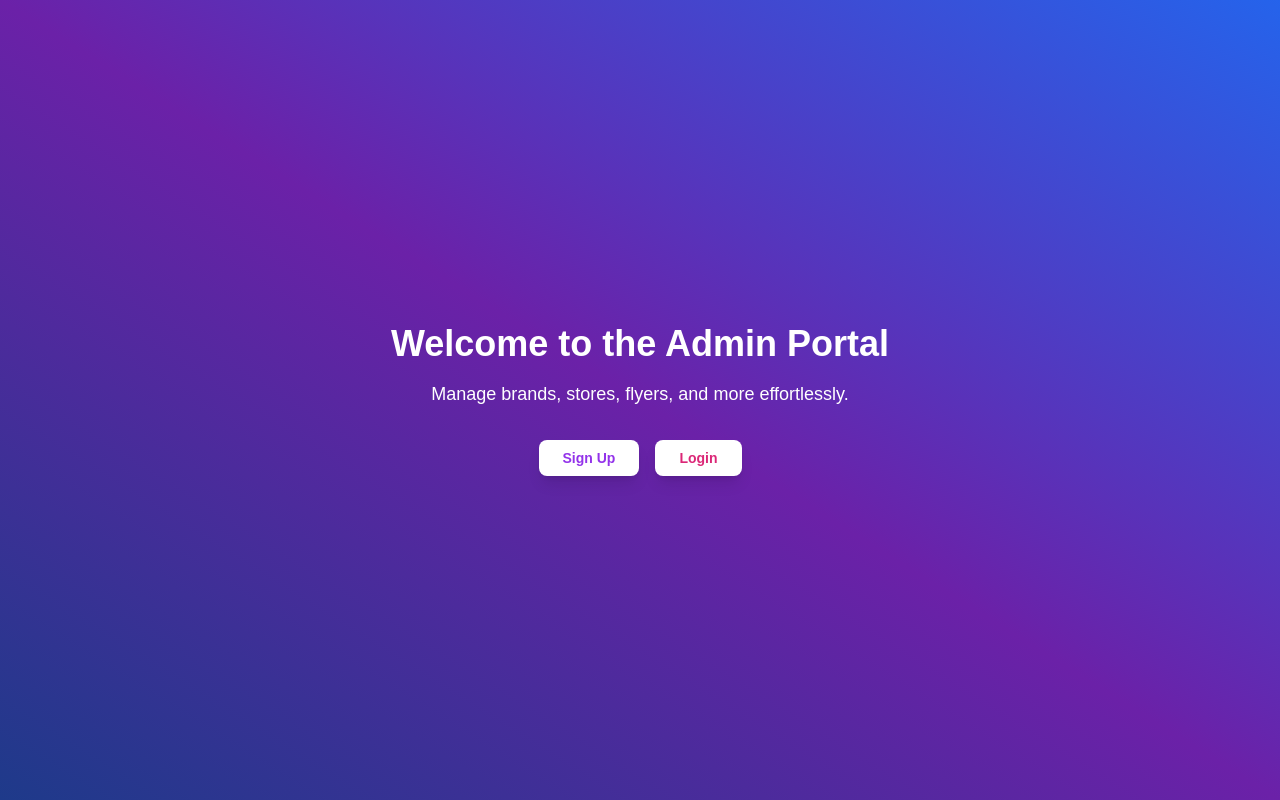
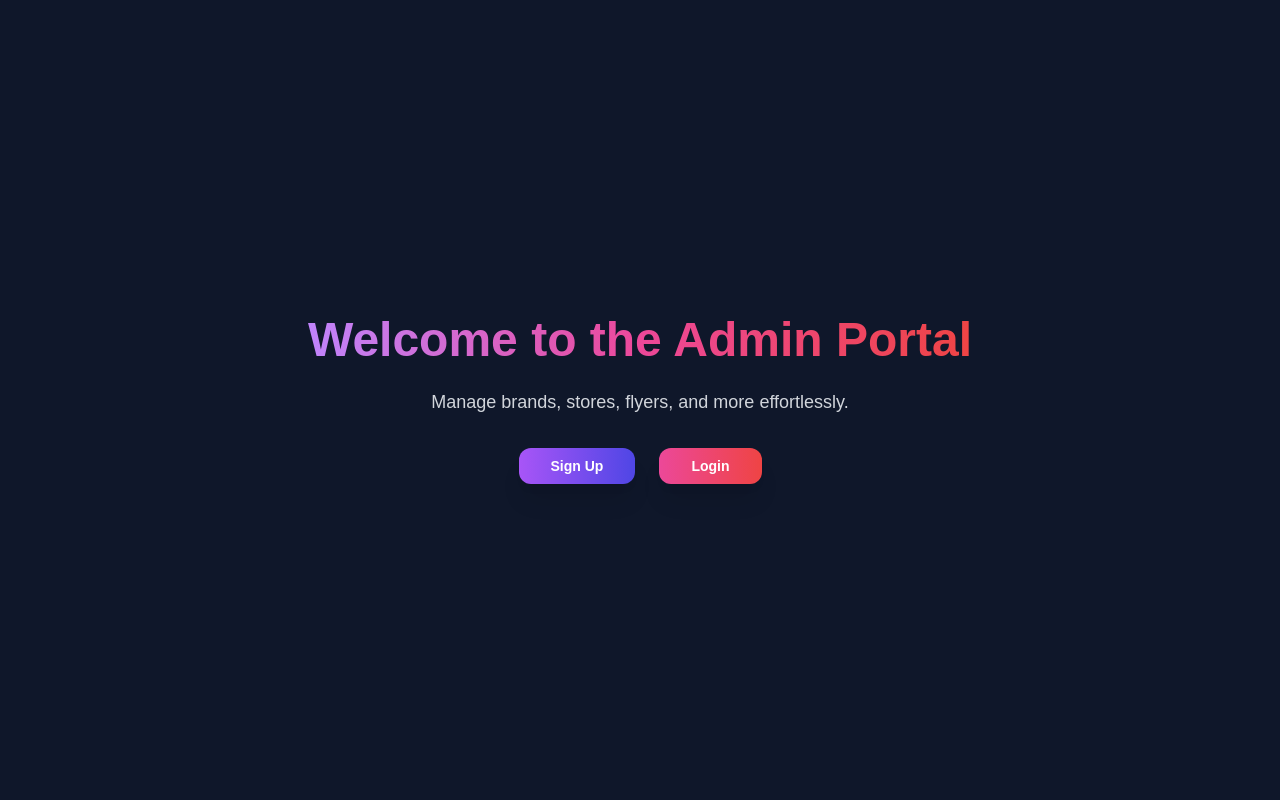
Before and after one commit to m-mehdi14/jspromotionalweb, a Next.js app: page /admin-auth in a window 1280 px wide. Built offline with nearby package versions, Linux system fonts and the light colour scheme; no server answers.

Commit message:
UI changes by FG

```diff
--- a/app/(admin)/admin/_components/adminPageComponent.tsx
+++ b/app/(admin)/admin/_components/adminPageComponent.tsx
@@ -10,7 +10,7 @@ export const AdminPageComponent = () => {
   const router = useRouter();
 
   return (
-    <div className="min-h-screen flex flex-col items-center bg-gradient-to-br from-[#0f2027] via-[#203a43] to-[#2c5364] text-white">
+    <div className="min-h-screen flex flex-col items-center bg-slate-900 text-white">
       {/* Header Section */}
       <header className="w-full flex items-center justify-between p-6 bg-gray-900 shadow-lg">
         <h1 className="text-2xl font-bold text-white">Admin Dashboard</h1>
--- a/app/(auth)/admin-auth/_components/main-component.tsx
+++ b/app/(auth)/admin-auth/_components/main-component.tsx
@@ -7,28 +7,28 @@ const AdminAuthComponent = () => {
   const router = useRouter();
 
   return (
-    <div className="min-h-screen flex flex-col items-center justify-center bg-gradient-to-tr from-blue-900 via-purple-800 to-blue-600 text-white">
+    <div className="min-h-screen flex flex-col items-center justify-center bg-slate-900 text-white p-6">
       {/* Heading */}
-      <div className="text-center">
-        <h1 className="text-4xl font-extrabold mb-4">
+      <div className="text-center mb-8">
+        <h1 className="text-5xl font-extrabold mb-6 text-transparent bg-clip-text bg-gradient-to-r from-purple-400 via-pink-500 to-red-500">
           Welcome to the Admin Portal
         </h1>
-        <p className="text-lg font-medium mb-8">
+        <p className="text-lg font-medium text-gray-300">
           Manage brands, stores, flyers, and more effortlessly.
         </p>
       </div>
 
       {/* Buttons */}
-      <div className="flex space-x-4">
+      <div className="flex flex-wrap gap-6 justify-center">
         <Button
           onClick={() => router.push("/admin-auth/sign-up")}
-          className="px-6 py-3 bg-white text-purple-600 rounded-lg shadow-lg font-semibold hover:bg-gray-100 transition-all hover:bg-opacity-70"
+          className="px-8 py-4 bg-gradient-to-r from-purple-500 to-indigo-600 text-white rounded-xl font-bold shadow-xl transform transition-all hover:scale-105 hover:shadow-2xl focus:outline-none focus:ring-4 focus:ring-purple-500 focus:ring-opacity-50"
         >
           Sign Up
         </Button>
         <Button
           onClick={() => router.push("/admin-auth/login")}
-          className="px-6 py-3 bg-white text-pink-600 rounded-lg shadow-lg font-semibold hover:bg-gray-100 transition-all hover:bg-opacity-70"
+          className="px-8 py-4 bg-gradient-to-r from-pink-500 to-red-500 text-white rounded-xl font-bold shadow-xl transform transition-all hover:scale-105 hover:shadow-2xl focus:outline-none focus:ring-4 focus:ring-pink-500 focus:ring-opacity-50"
         >
           Login
         </Button>
--- a/app/(auth)/admin-auth/login/_components/admin-auth-login.tsx
+++ b/app/(auth)/admin-auth/login/_components/admin-auth-login.tsx
@@ -89,7 +89,7 @@ export const AdminAuthLogin = () => {
   };
 
   return (
-    <div className="min-h-screen flex items-center justify-center bg-gradient-to-br from-[#0f2027] via-[#203a43] to-[#2c5364] text-white">
+    <div className="min-h-screen flex items-center justify-center bg-slate-900 text-white">
       <Card className="w-full max-w-md p-6 shadow-lg">
         <CardHeader>
           <CardTitle className="text-center text-2xl font-bold text-gray-600">
--- a/app/(auth)/admin-auth/sign-up/_components/admin-auth-signUp.tsx
+++ b/app/(auth)/admin-auth/sign-up/_components/admin-auth-signUp.tsx
@@ -60,7 +60,7 @@ export const AdminAuthSignUp = () => {
   };
 
   return (
-    <div className="min-h-screen flex items-center justify-center bg-gradient-to-br from-[#0f2027] via-[#203a43] to-[#2c5364] text-white">
+    <div className="min-h-screen flex items-center justify-center bg-slate-900 text-white">
       <Card className="w-full max-w-md p-6 shadow-lg">
         <CardHeader>
           <CardTitle className="text-center text-2xl font-bold text-gray-600">
--- a/app/layout.tsx
+++ b/app/layout.tsx
@@ -15,8 +15,8 @@ const geistMono = Geist_Mono({
 });
 
 export const metadata: Metadata = {
-  title: "Create Next App",
-  description: "Generated by create next app",
+  title: "JS-PROMOTIONAL",
+  description: "Its an app for promotional purposes",
 };
 
 export default function RootLayout({
--- a/components/app-sidebar.tsx
+++ b/components/app-sidebar.tsx
@@ -56,8 +56,8 @@ const items = [
 
 export function AppSidebar() {
   return (
-    <Sidebar className="bg-gradient-to-br from-[#0f2027] via-[#203a43] to-[#2c5364]">
-      <SidebarContent className="bg-gradient-to-br from-[#0f2027] via-[#203a43] to-[#2c5364]">
+    <Sidebar className="bg-slate-900">
+      <SidebarContent className="bg-slate-900">
         {/* Sidebar Group for Main Items */}
         <SidebarGroup>
           <SidebarGroupLabel className="text-white">
--- a/components/home-component.tsx
+++ b/components/home-component.tsx
@@ -7,7 +7,7 @@ export const HomeComponent = () => {
   const router = useRouter();
 
   return (
-    <div className="min-h-screen flex flex-col items-center justify-center bg-gradient-to-br from-[#0f2027] via-[#203a43] to-[#2c5364] text-white">
+    <div className="min-h-screen flex flex-col items-center justify-center bg-slate-900 text-white">
       {/* Main Heading */}
       <h1 className="text-4xl font-bold mb-6 text-center">
         Welcome to Our Platform
@@ -18,7 +18,7 @@ export const HomeComponent = () => {
       </p>
 
       {/* Sections */}
-      <div className="grid grid-cols-1 md:grid-cols-3 gap-8 max-w-5xl">
+      <div className="grid grid-cols-1 md:grid-cols-3 gap-8 max-w-6xl">
         {/* Admin Section */}
         <div className="bg-gray-800 rounded-lg p-6 text-center shadow-md">
           <h2 className="text-2xl font-semibold mb-4">Admin</h2>
```
Also changed, not shown: 1 other file (tests, documents, lock files or other folders).
